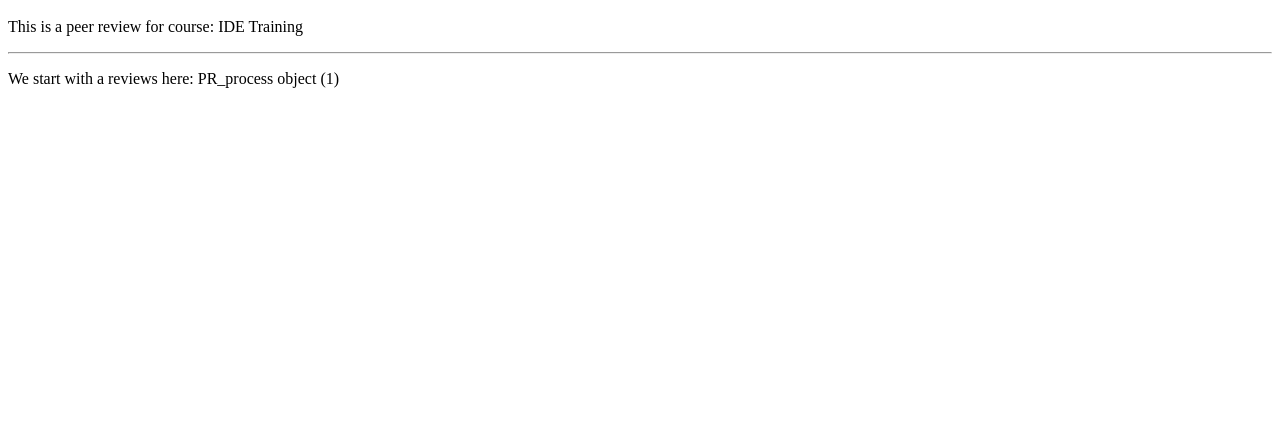
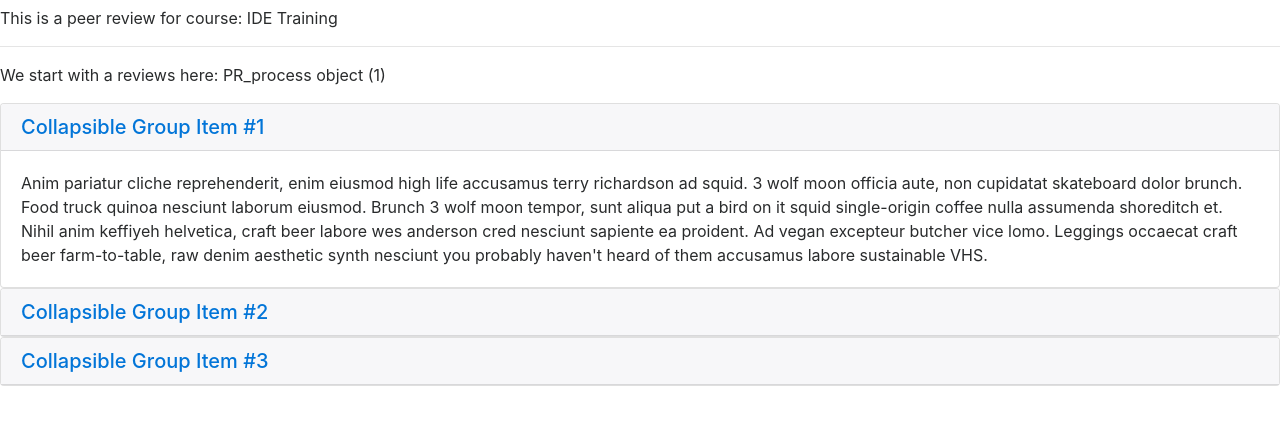
Before and after one commit to kgdunn/peer-review-system, a Django app: template review/templates/review/welcome.html in a window 1280 px wide. Shown: the part 37-462 px from the top of the page. Run offline with Django 3.2, Linux system fonts and the light colour scheme; the template is opened without the code that fills it: values that come from a table or form of the project are taken from there, others are empty; data comes from the database, SQL or seed files in the repository; some libraries are stand-ins or nearby versions.

Commit message:
Modified template

```diff
--- a/review/templates/review/welcome.html
+++ b/review/templates/review/welcome.html
@@ -1,9 +1,58 @@
+<link rel="stylesheet" href="https://maxcdn.bootstrapcdn.com/bootstrap/4.0.0-alpha.6/css/bootstrap.min.css" integrity="sha384-rwoIResjU2yc3z8GV/NPeZWAv56rSmLldC3R/AZzGRnGxQQKnKkoFVhFQhNUwEyJ" crossorigin="anonymous">
+
+
 <h2>Welcome {{person.full_name}}!</h2>
 
 <p>This is a peer review for course: {{course.name}}
 <hr>
 <p>We start with a reviews here:
 {{pr}}
+
+<div id="accordion" role="tablist" aria-multiselectable="true">
+  <div class="card">
+    <div class="card-header" role="tab" id="headingOne">
+      <h5 class="mb-0">
+        <a data-toggle="collapse" data-parent="#accordion" href="#collapseOne" aria-expanded="true" aria-controls="collapseOne">
+          Collapsible Group Item #1
+        </a>
+      </h5>
+    </div>
+
+    <div id="collapseOne" class="collapse show" role="tabpanel" aria-labelledby="headingOne">
+      <div class="card-block">
+        Anim pariatur cliche reprehenderit, enim eiusmod high life accusamus terry richardson ad squid. 3 wolf moon officia aute, non cupidatat skateboard dolor brunch. Food truck quinoa nesciunt laborum eiusmod. Brunch 3 wolf moon tempor, sunt aliqua put a bird on it squid single-origin coffee nulla assumenda shoreditch et. Nihil anim keffiyeh helvetica, craft beer labore wes anderson cred nesciunt sapiente ea proident. Ad vegan excepteur butcher vice lomo. Leggings occaecat craft beer farm-to-table, raw denim aesthetic synth nesciunt you probably haven't heard of them accusamus labore sustainable VHS.
+      </div>
+    </div>
+  </div>
+  <div class="card">
+    <div class="card-header" role="tab" id="headingTwo">
+      <h5 class="mb-0">
+        <a class="collapsed" data-toggle="collapse" data-parent="#accordion" href="#collapseTwo" aria-expanded="false" aria-controls="collapseTwo">
+          Collapsible Group Item #2
+        </a>
+      </h5>
+    </div>
+    <div id="collapseTwo" class="collapse" role="tabpanel" aria-labelledby="headingTwo">
+      <div class="card-block">
+        Anim pariatur cliche reprehenderit, enim eiusmod high life accusamus terry richardson ad squid. 3 wolf moon officia aute, non cupidatat skateboard dolor brunch. Food truck quinoa nesciunt laborum eiusmod. Brunch 3 wolf moon tempor, sunt aliqua put a bird on it squid single-origin coffee nulla assumenda shoreditch et. Nihil anim keffiyeh helvetica, craft beer labore wes anderson cred nesciunt sapiente ea proident. Ad vegan excepteur butcher vice lomo. Leggings occaecat craft beer farm-to-table, raw denim aesthetic synth nesciunt you probably haven't heard of them accusamus labore sustainable VHS.
+      </div>
+    </div>
+  </div>
+  <div class="card">
+    <div class="card-header" role="tab" id="headingThree">
+      <h5 class="mb-0">
+        <a class="collapsed" data-toggle="collapse" data-parent="#accordion" href="#collapseThree" aria-expanded="false" aria-controls="collapseThree">
+          Collapsible Group Item #3
+        </a>
+      </h5>
+    </div>
+    <div id="collapseThree" class="collapse" role="tabpanel" aria-labelledby="headingThree">
+      <div class="card-block">
+        Anim pariatur cliche reprehenderit, enim eiusmod high life accusamus terry richardson ad squid. 3 wolf moon officia aute, non cupidatat skateboard dolor brunch. Food truck quinoa nesciunt laborum eiusmod. Brunch 3 wolf moon tempor, sunt aliqua put a bird on it squid single-origin coffee nulla assumenda shoreditch et. Nihil anim keffiyeh helvetica, craft beer labore wes anderson cred nesciunt sapiente ea proident. Ad vegan excepteur butcher vice lomo. Leggings occaecat craft beer farm-to-table, raw denim aesthetic synth nesciunt you probably haven't heard of them accusamus labore sustainable VHS.
+      </div>
+    </div>
+  </div>
+</div>
 
 
 <!--
```
